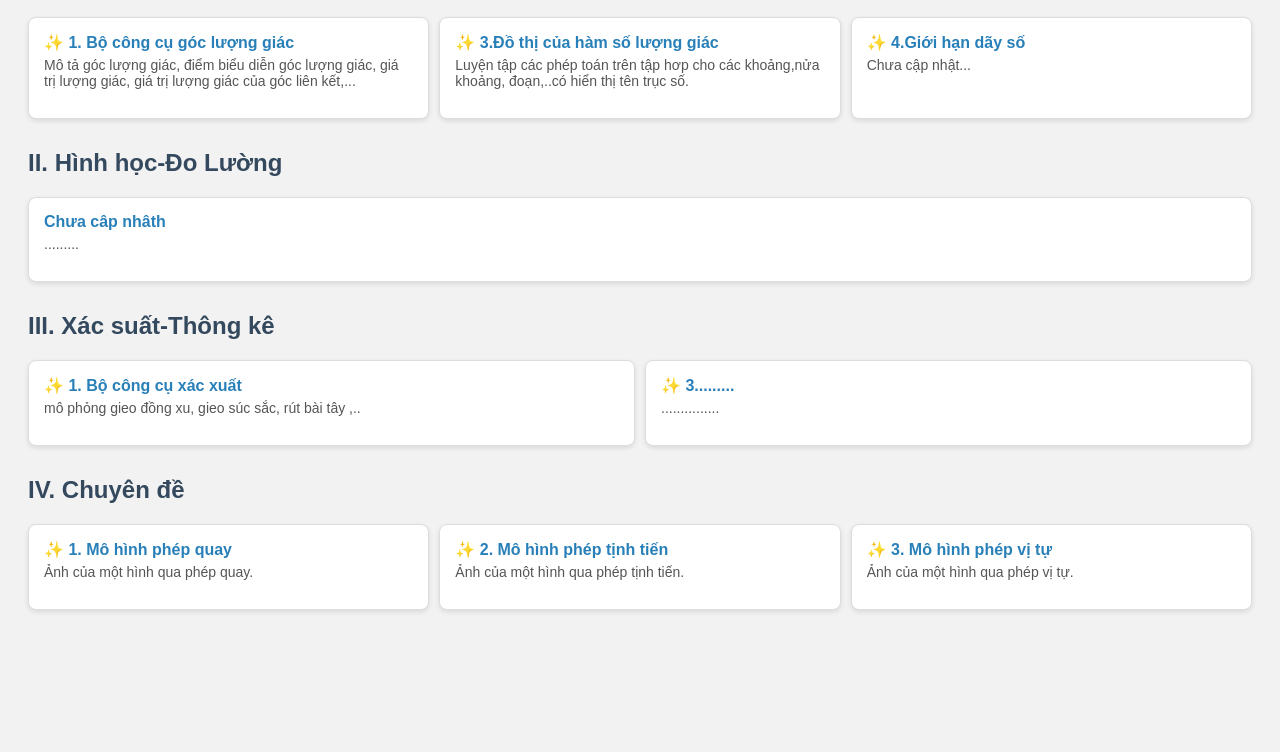
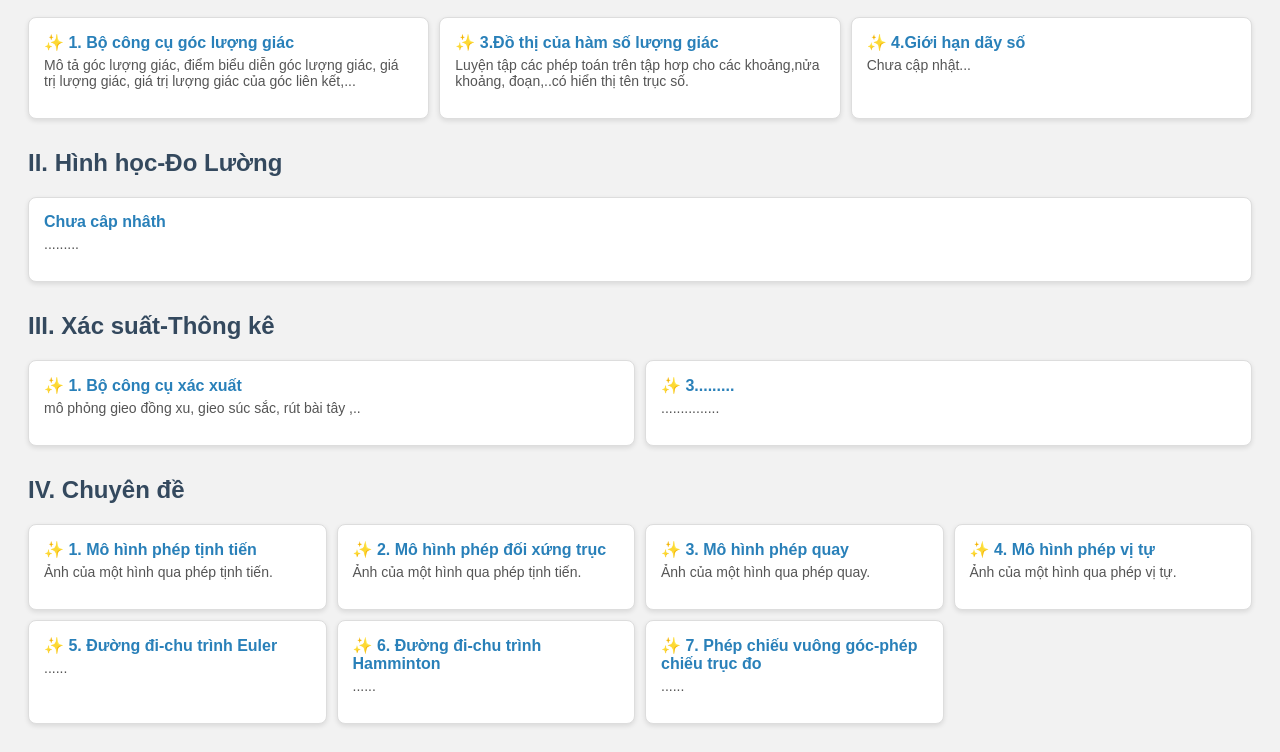
Before and after one commit to levanquybson/mophongsgk11, a plain HTML site: page index.html in a window 1280 px wide. Shown: the part 140-892 px from the top of the page. Before the commit the page ends 800 px from the top, so only its background shows below. Drawn offline with Linux system fonts and the light colour scheme.

Commit message:
Update index.html

```diff
--- a/index.html
+++ b/index.html
@@ -100,19 +100,37 @@
 
     <h2>IV. Chuyên đề</h2>
     <div class="tool-list">
-       <div class="tool-card">
-        <a href="https://www.geogebra.org/classic/amcdtvrs" target="_blank">✨ 1. Mô hình phép quay</a>
+      <div class="tool-card">
+        <a href="https://www.geogebra.org/classic/h5udsf8c" target="_blank">✨ 1. Mô hình phép tịnh tiến</a>
+        <p>Ảnh của một hình qua phép tịnh tiến.</p>
+      </div>
+
+ <div class="tool-card">
+        <a href="" target="_blank">✨ 2. Mô hình phép đối xứng trục</a>
+        <p>Ảnh của một hình qua phép tịnh tiến.</p>
+      </div>
+ <div class="tool-card">
+        <a href="https://www.geogebra.org/classic/amcdtvrs" target="_blank">✨ 3. Mô hình phép quay</a>
         <p>Ảnh của một hình qua phép quay.</p>
       </div>
  <div class="tool-card">
-        <a href="https://www.geogebra.org/classic/h5udsf8c" target="_blank">✨ 2. Mô hình phép tịnh tiến</a>
-        <p>Ảnh của một hình qua phép tịnh tiến.</p>
-      </div>
- <div class="tool-card">
-        <a href="https://www.geogebra.org/classic/zr6fx3hz" target="_blank">✨ 3. Mô hình phép vị tự</a>
+        <a href="https://www.geogebra.org/classic/zr6fx3hz" target="_blank">✨ 4. Mô hình phép vị tự</a>
         <p>Ảnh của một hình qua phép vị tự.</p>
       </div>
 
+    <div class="tool-card">
+        <a href="" target="_blank">✨ 5. Đường đi-chu trình Euler</a>
+        <p>......</p>
+      </div>
+
+    <div class="tool-card">
+        <a href="" target="_blank">✨ 6. Đường đi-chu trình Hamminton</a>
+        <p>......</p>
+      </div>
+    <div class="tool-card">
+        <a href="" target="_blank">✨ 7. Phép chiếu vuông góc-phép chiếu trục đo</a>
+        <p>......</p>
+      </div>
     </div>
   </div>
 
```
